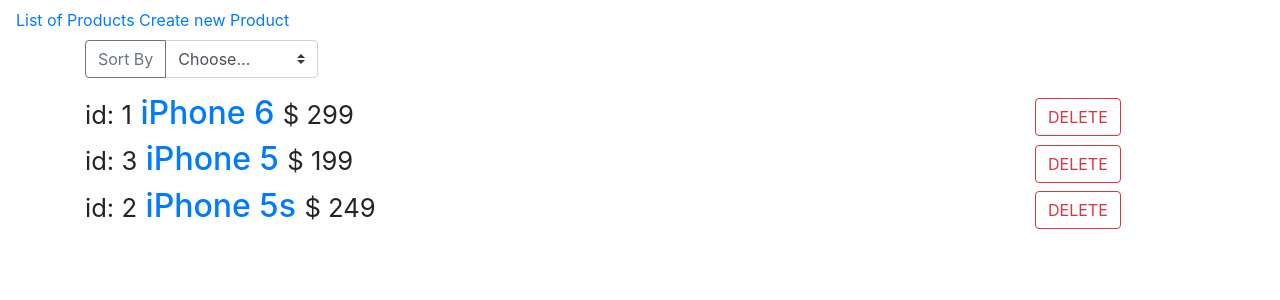
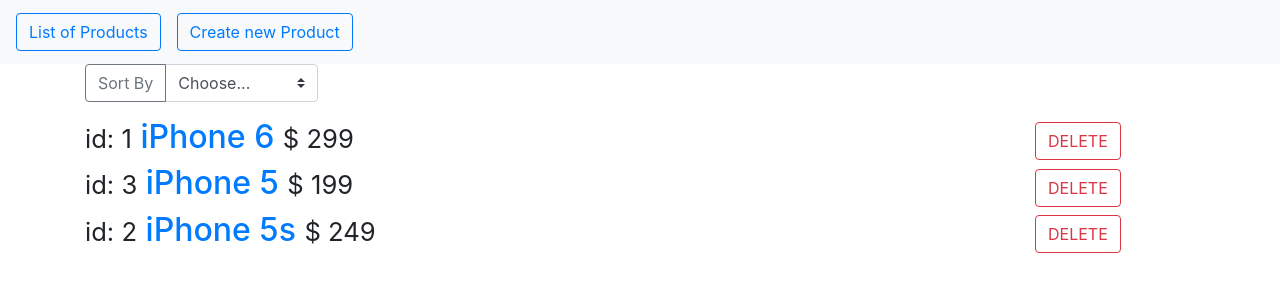
Before and after one commit to benalloway/sample-api, a Flask app: page / in a window 1280 px wide. Shown: the top 300 px of the page. Run offline with Flask 2, Linux system fonts and the light colour scheme; some libraries are stand-ins or nearby versions.

Commit message:
navbar styled

```diff
--- a/templates/base.html
+++ b/templates/base.html
@@ -1,21 +1,26 @@
 <!DOCTYPE html>
 <html>
 <head>
+
     <title>ToDo API Client Demo</title>
     <meta name="viewport" content="width=device-width, initial-scale=1.0">
+
     <link rel="stylesheet" href="https://stackpath.bootstrapcdn.com/bootstrap/4.1.0/css/bootstrap.min.css" integrity="sha384-9gVQ4dYFwwWSjIDZnLEWnxCjeSWFphJiwGPXr1jddIhOegiu1FwO5qRGvFXOdJZ4" crossorigin="anonymous">
     <script src="https://code.jquery.com/jquery-3.3.1.slim.min.js" integrity="sha384-q8i/X+965DzO0rT7abK41JStQIAqVgRVzpbzo5smXKp4YfRvH+8abtTE1Pi6jizo" crossorigin="anonymous"></script>
     <script src="https://cdnjs.cloudflare.com/ajax/libs/popper.js/1.14.0/umd/popper.min.js" integrity="sha384-cs/chFZiN24E4KMATLdqdvsezGxaGsi4hLGOzlXwp5UZB1LY//20VyM2taTB4QvJ" crossorigin="anonymous"></script>
     <script src="https://stackpath.bootstrapcdn.com/bootstrap/4.1.0/js/bootstrap.min.js" integrity="sha384-uefMccjFJAIv6A+rW+L4AHf99KvxDjWSu1z9VI8SKNVmz4sk7buKt/6v9KI65qnm" crossorigin="anonymous"></script>
+
 </head>
 <body>
     <!-- NAVBAR -->
-    <div class="navbar">
-        <div class="navbar-inner">
-            <a class="brand" href="{{ url_for('index') }}">List of Products</a>
-            <a class="brand" href="{{ url_for('create') }}">Create new Product</a>
-        </div>
-    </div>
+    <nav class="navbar navbar-expand-sm navbar-light bg-light">
+            <a class="navbar-brand" href="{{ url_for('index') }}">
+                <button class="btn btn-outline-primary my-2 my-sm-0">List of Products</button>
+            </a>
+            <a class="navbar-brand" href="{{ url_for('create') }}">
+                <button class="btn btn-outline-primary my-2 my-sm-0">Create new Product</button>
+            </a>
+    </nav>
 
     <!-- BODY -->
     <div id="main" class="container">
@@ -23,10 +28,5 @@
         {% block container %} {% endblock %}
 
     </div>
-    <script type="text/javascript">
-
-        // application code here!
-
-    </script>
 </body>
 </html>
```
Lines whose indentation alone changed are shown as unchanged.
